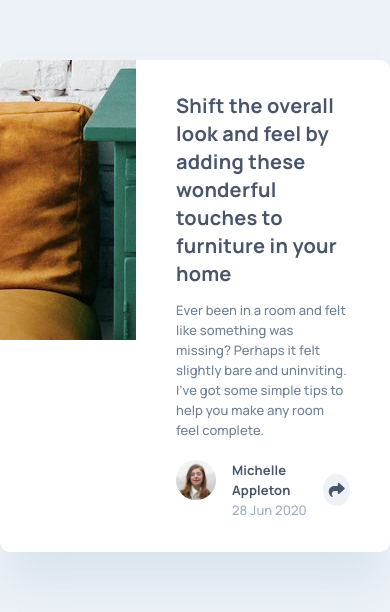
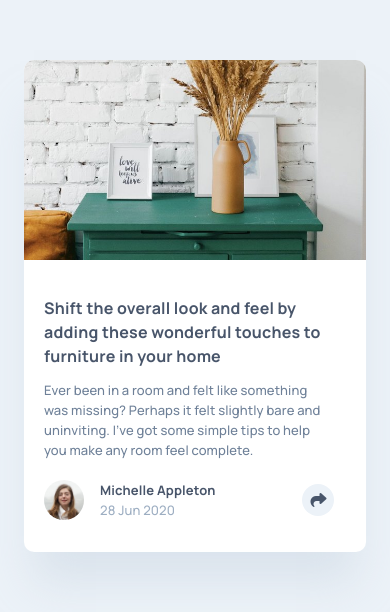
Before and after one commit to aizak2118/Article-preview-component, a plain HTML site: page index.html in a window 390 px wide. Shown: the part 116-728 px from the top of the page. Drawn offline with Linux system fonts and the light colour scheme.

Commit message:
add: html css

```diff
--- a/css/styles.css
+++ b/css/styles.css
@@ -46,19 +46,10 @@ main {
 }
 
 .image {
-  overflow: hidden;
+  background-image: url("../images/drawers.jpg");
+  background-repeat: no-repeat;
+  background-size: cover;
   width: 285px;
-  height: 280px;
-  position: relative;
-}
-.image img {
-  width: 660px !important;
-  height: 528px;
-  object-fit: cover;
-  object-position: left bottom;
-  position: absolute;
-  left: 0;
-  bottom: 0;
 }
 
 .text-wrapper {
@@ -188,3 +179,32 @@ main {
   letter-spacing: 5px;
   color: var(--sub-text);
 }
+
+@media (max-width: 414px) {
+  main {
+    flex-direction: column;
+    margin: 74px 24px;
+  }
+  .image {
+    width: 100%;
+    height: 200px;
+  }
+  .text-wrapper {
+    padding: 36px 32px 32px 20px;
+    width: 100%;
+  }
+  .head-text {
+    font-size: 1.6rem;
+    font-style: normal;
+    font-weight: 700;
+    line-height: 24px; /* 150% */
+    letter-spacing: 0.2px;
+  }
+  .body-text {
+    font-size: 1.3rem;
+    font-style: normal;
+    font-weight: 500;
+    line-height: 20px; /* 153.846% */
+    letter-spacing: 0.122px;
+  }
+}
--- a/index.html
+++ b/index.html
@@ -13,9 +13,7 @@
 
 <body>
   <main>
-    <div class="image">
-      <img loading="lazy" src="./images/drawers.jpg" alt="">
-    </div>
+    <div class="image"></div>
     <div class="text-wrapper">
       <p class="head-text">Shift the overall look and feel by adding these wonderful
         touches to furniture in your home</p>
@@ -43,7 +41,6 @@
           <!-- <img loading="lazy" src="./images/icon-share.svg" alt="" class="share"> -->
         </div>
       </div>
-
     </div>
   </main>
 
```
